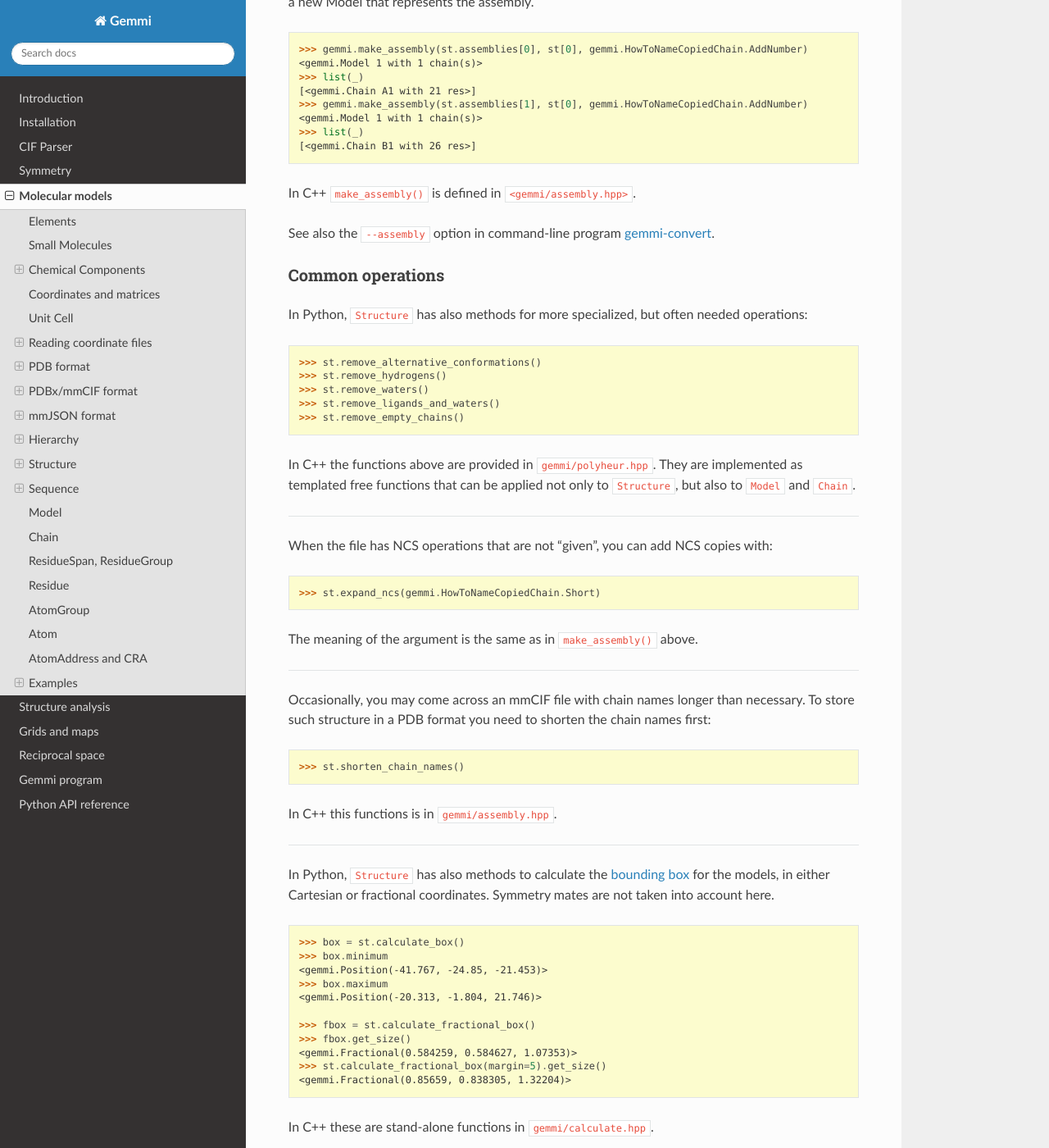
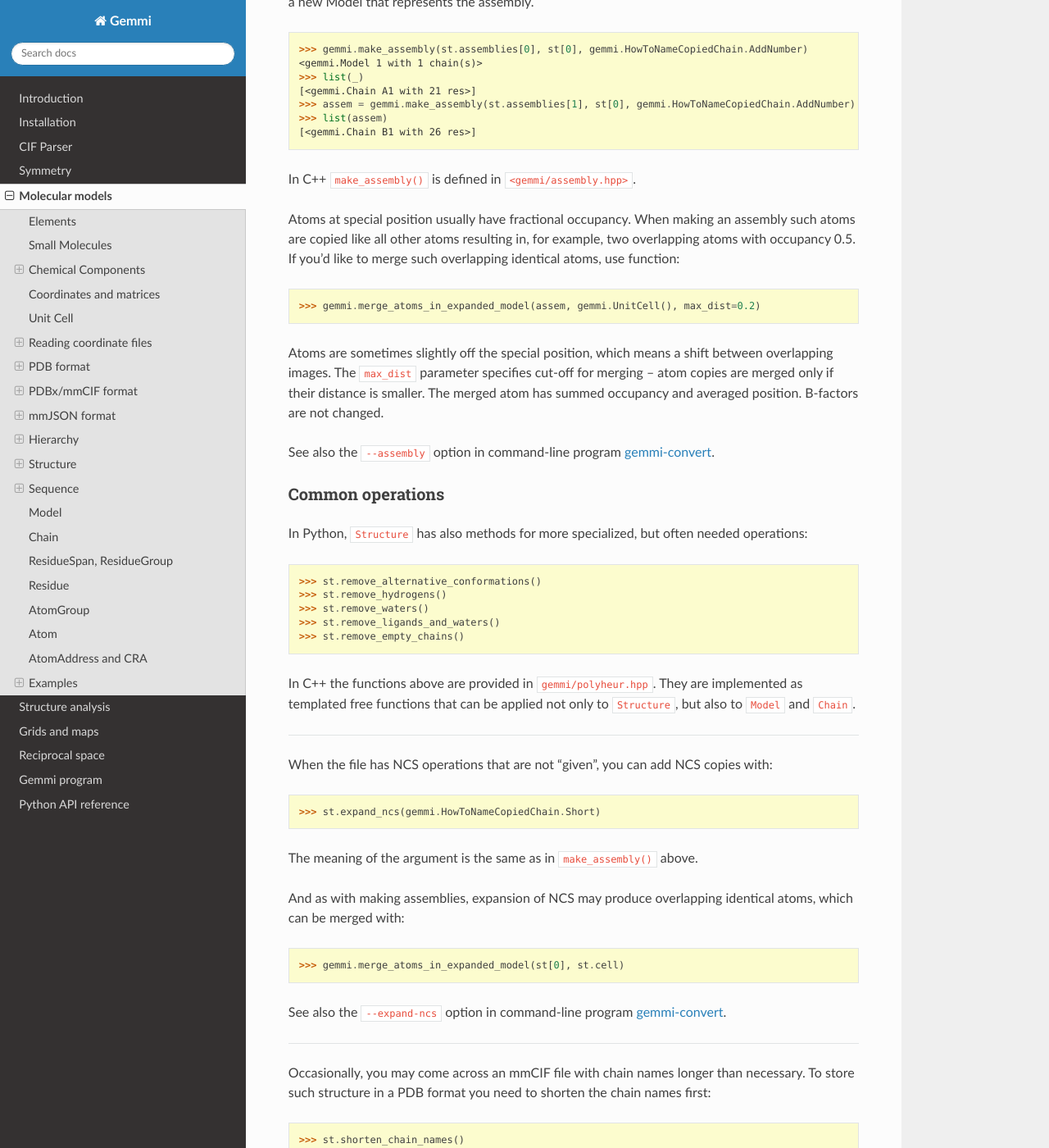
Before and after one commit to project-gemmi/gemmi, a Sphinx documentation site: the page built from docs/mol.rst, in a window 1280 px wide and 1400 px high, scrolled down 32623 px. Shown: the whole window at 82% size. Built offline with Sphinx 7.4.7 and the Read the Docs theme 2.0.0, drawn with Linux system fonts in a browser that asks for light colours.

Commit message:
merge_atoms_in_expanded_model()

```diff
--- a/docs/mol.rst
+++ b/docs/mol.rst
@@ -1838,12 +1838,26 @@ options above, and returns a new Model that represents the assembly.
   <gemmi.Model 1 with 1 chain(s)>
   >>> list(_)
   [<gemmi.Chain A1 with 21 res>]
-  >>> gemmi.make_assembly(st.assemblies[1], st[0], gemmi.HowToNameCopiedChain.AddNumber)
-  <gemmi.Model 1 with 1 chain(s)>
-  >>> list(_)
+  >>> assem = gemmi.make_assembly(st.assemblies[1], st[0], gemmi.HowToNameCopiedChain.AddNumber)
+  >>> list(assem)
   [<gemmi.Chain B1 with 26 res>]
 
 In C++ ``make_assembly()`` is defined in ``<gemmi/assembly.hpp>``.
+
+Atoms at special position usually have fractional occupancy.
+When making an assembly such atoms are copied like all other atoms resulting in,
+for example, two overlapping atoms with occupancy 0.5.
+If you'd like to merge such overlapping identical atoms, use function:
+
+.. doctest::
+
+  >>> gemmi.merge_atoms_in_expanded_model(assem, gemmi.UnitCell(), max_dist=0.2)
+
+Atoms are sometimes slightly off the special position, which means
+a shift between overlapping images.
+The ``max_dist`` parameter specifies cut-off for merging -- atom copies
+are merged only if their distance is smaller. The merged atom has summed
+occupancy and averaged position. B-factors are not changed.
 
 See also the ``--assembly`` option in command-line program
 :ref:`gemmi-convert <convert>`.
@@ -1876,6 +1890,16 @@ you can add NCS copies with:
   >>> st.expand_ncs(gemmi.HowToNameCopiedChain.Short)
 
 The meaning of the argument is the same as in ``make_assembly()`` above.
+
+And as with making assemblies, expansion of NCS may produce overlapping
+identical atoms, which can be merged with:
+
+.. doctest::
+
+  >>> gemmi.merge_atoms_in_expanded_model(st[0], st.cell)
+
+See also the ``--expand-ncs`` option in command-line program
+:ref:`gemmi-convert <convert>`.
 
 ----
 
```
Also changed, not shown: 4 other files.
